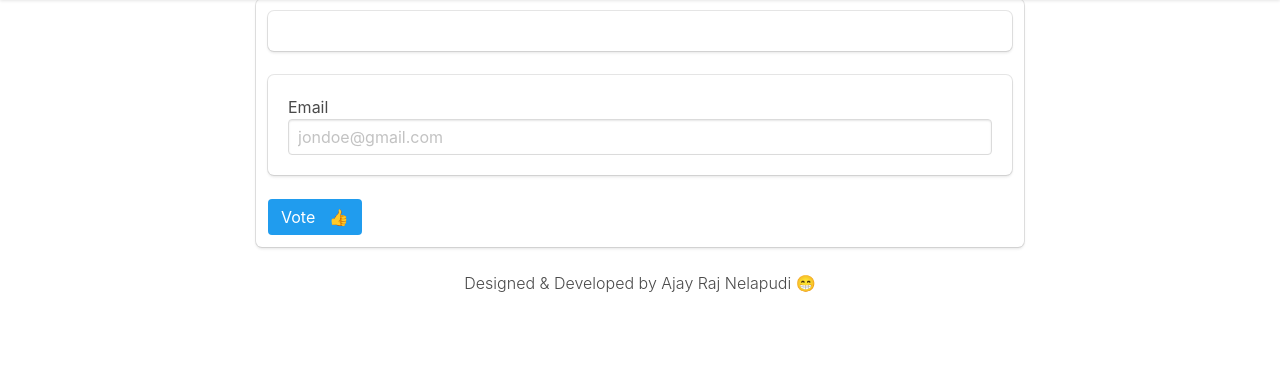
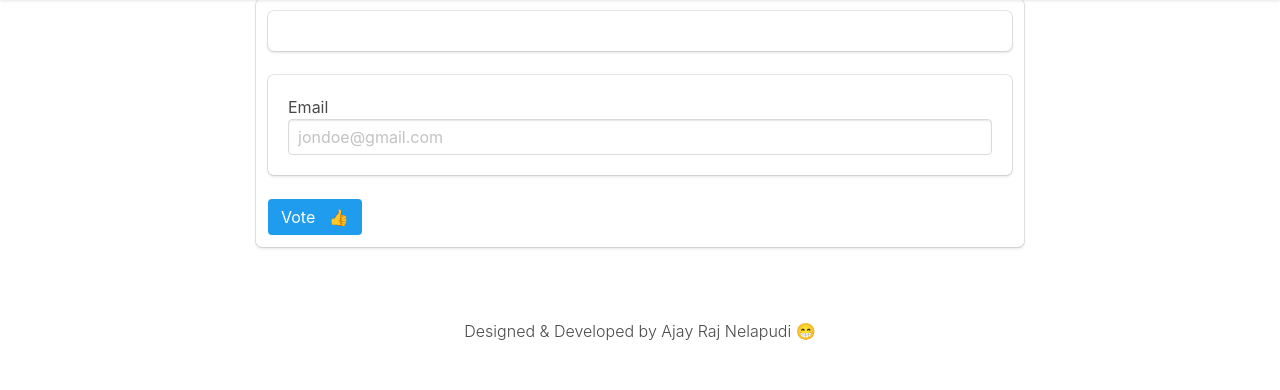
Before and after one commit to AjayRajNelapudi/Voteo, a Django app: template photeo/templates/vote.html in a window 1280 px wide. Shown: the part 164-554 px from the top of the page. Run offline with Django 3.2, Linux system fonts and the light colour scheme; the template is opened without the code that fills it: values that come from a table or form of the project are taken from there, others are empty.

Commit message:
First Commit

```diff
--- a/photeo/templates/auth_vote.html
+++ b/photeo/templates/auth_vote.html
@@ -50,5 +50,11 @@
             Login
         </a>
     </div>
+
+    <section class="section">
+        <div class="has-text-centered has-text-weight-light is-size-4-touch">
+            Designed & Developed by Ajay Raj Nelapudi &#128513;
+        </div>
+    </section>
 </body>
 </html>
--- a/photeo/templates/gallery.html
+++ b/photeo/templates/gallery.html
@@ -63,5 +63,11 @@
             </a>
         {% endfor %}
     </div>
+
+    <section class="section">
+        <div class="has-text-centered has-text-weight-light is-size-4-touch">
+            Designed & Developed by Ajay Raj Nelapudi &#128513;
+        </div>
+    </section>
 </body>
 </html>
--- a/photeo/templates/vote.html
+++ b/photeo/templates/vote.html
@@ -58,7 +58,7 @@
         </div>
     </div>
 
-    <div class="box column is-three-fifths is-offset-one-fifth is-full-mobile">
+    <div class="box column is-three-fifths is-offset-one-fifth">
         <a class="box is-size-4-touch" href="{{ picture.social_account }}">
             {{ picture.name }}
         </a>
@@ -77,9 +77,12 @@
         </form>
     </div>
 
-    <div class="has-text-centered has-text-weight-light is-size-5-touch">
-        Designed & Developed by Ajay Raj Nelapudi &#128513;
-    </div>
+
+    <section class="section">
+        <div class="has-text-centered has-text-weight-light is-size-4-touch">
+            Designed & Developed by Ajay Raj Nelapudi &#128513;
+        </div>
+    </section>
 
 </body>
 </html>
--- /dev/null
+++ b/requirements.txt
@@ -0,0 +1,4 @@
+psycopg2==2.8.4
+gunicorn==20.0.4
+whitenoise==5.0.1
+dj_database_url==0.5.0
--- /dev/null
+++ b/runtime.txt
@@ -0,0 +1 @@
+python-3.6.2
```
Also changed, not shown: photeo/templates/register.html (+7 -1 lines), voteo/settings.py (+12 -0 lines), voteo/wsgi.py (line endings or trailing spaces), 2 other files.
